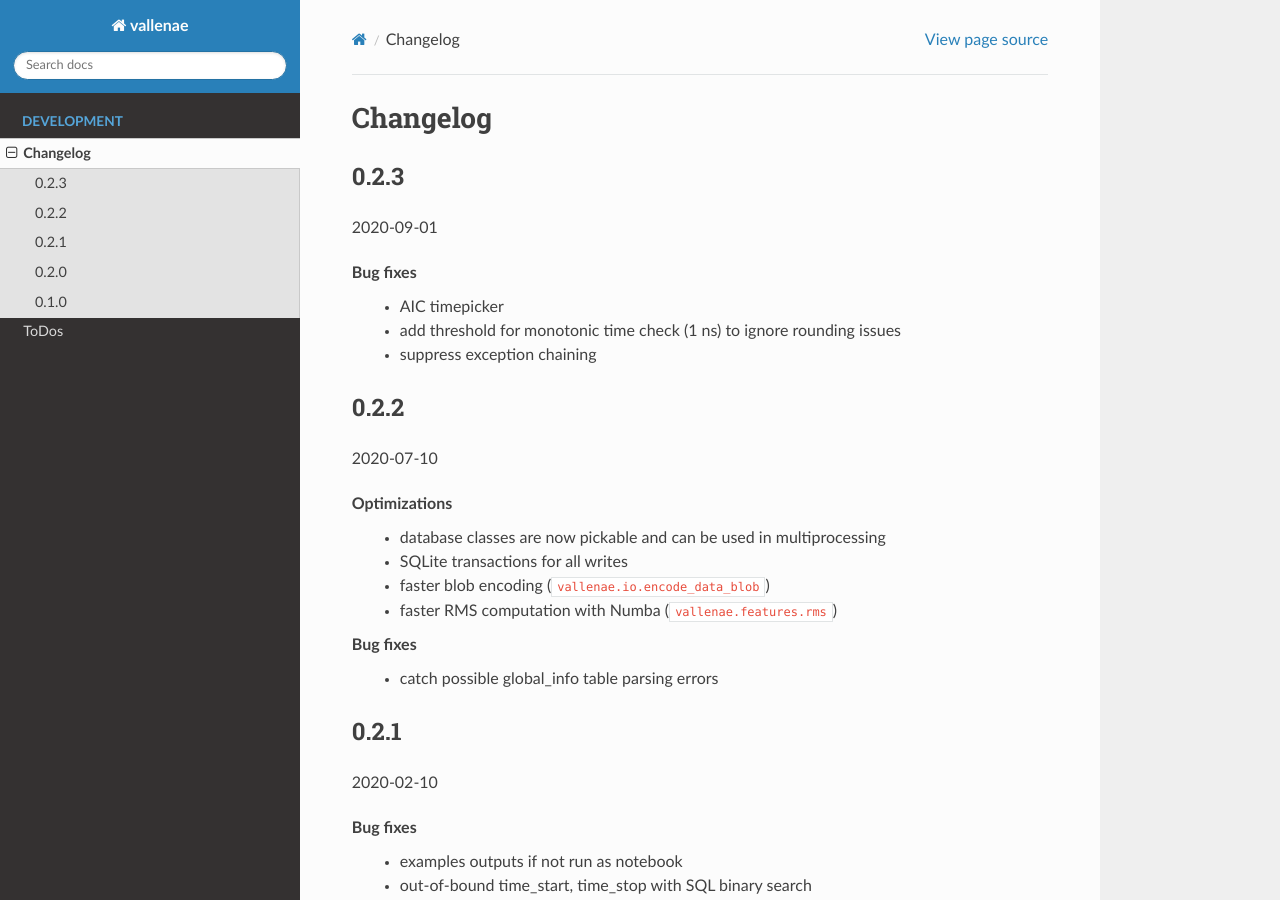
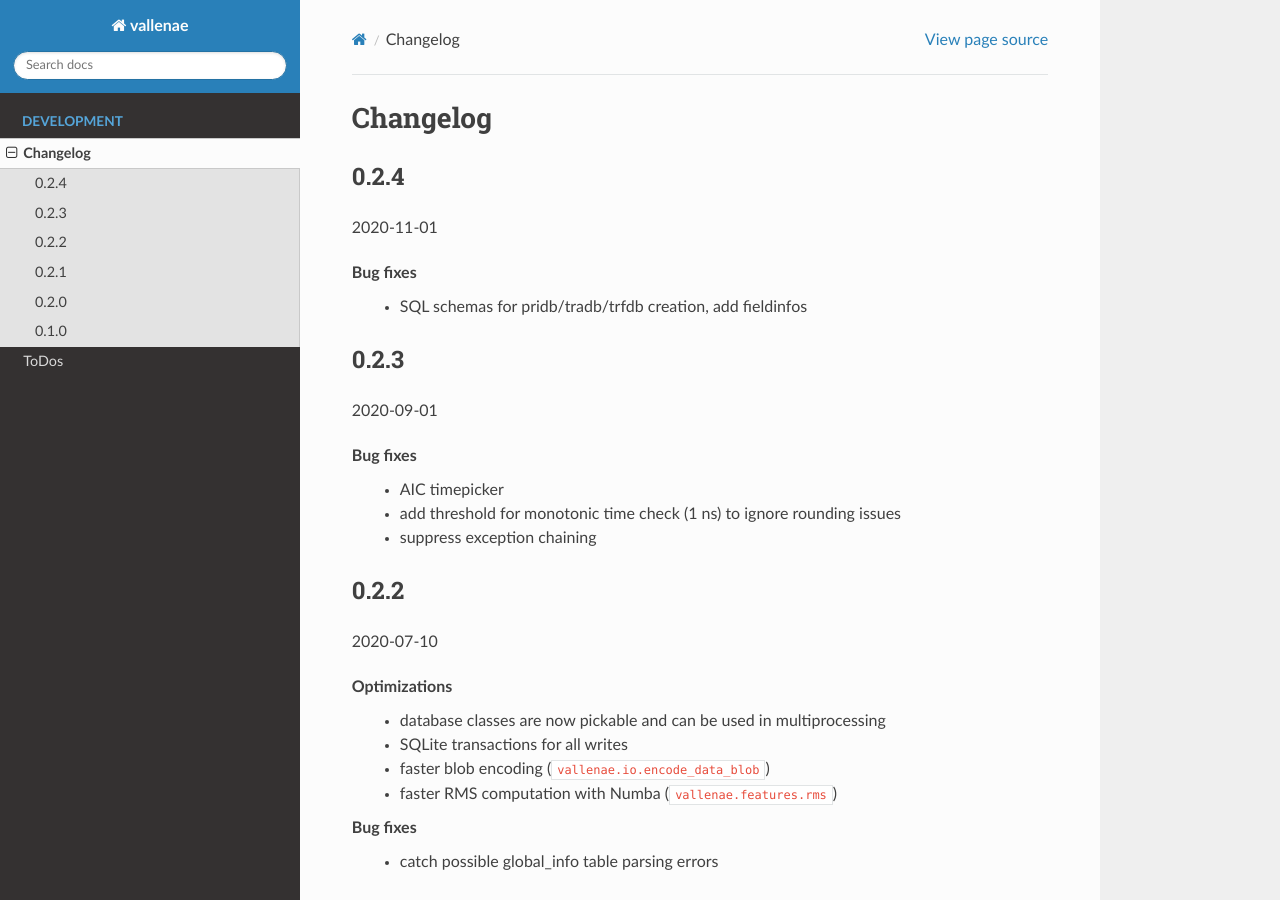
Before and after one commit to vallen-systems/vallenae, a Sphinx documentation site: the page built from docs/changelog.rst, in a window 1280 px wide and 900 px high. Built offline with Sphinx 7.4.7 and the Read the Docs theme 2.0.0, drawn with Linux system fonts in a browser that asks for light colours; pages that are not in the unit, such as notebooks, are missing from menus; cross-references to code outside the pages are shown as plain code.

Commit message:
Version 0.2.4

```diff
--- a/docs/changelog.rst
+++ b/docs/changelog.rst
@@ -1,5 +1,13 @@
 Changelog
 =========
+
+0.2.4
+-----
+2020-11-01
+
+Bug fixes
+    - SQL schemas for pridb/tradb/trfdb creation, add fieldinfos
+
 
 0.2.3
 -----
--- a/setup.py
+++ b/setup.py
@@ -40,7 +40,7 @@ EXTRAS_REQUIRE["dev"] = EXTRAS_REQUIRE["docs"] + EXTRAS_REQUIRE["tests"] + EXTRA
 
 setup(
     name="vallenae",
-    version="0.2.3",
+    version="0.2.4",
     description="Extract and analyze Acoustic Emission measurement data",
     long_description=LONG_DESCRIPTION,
     long_description_content_type="text/markdown",
```
